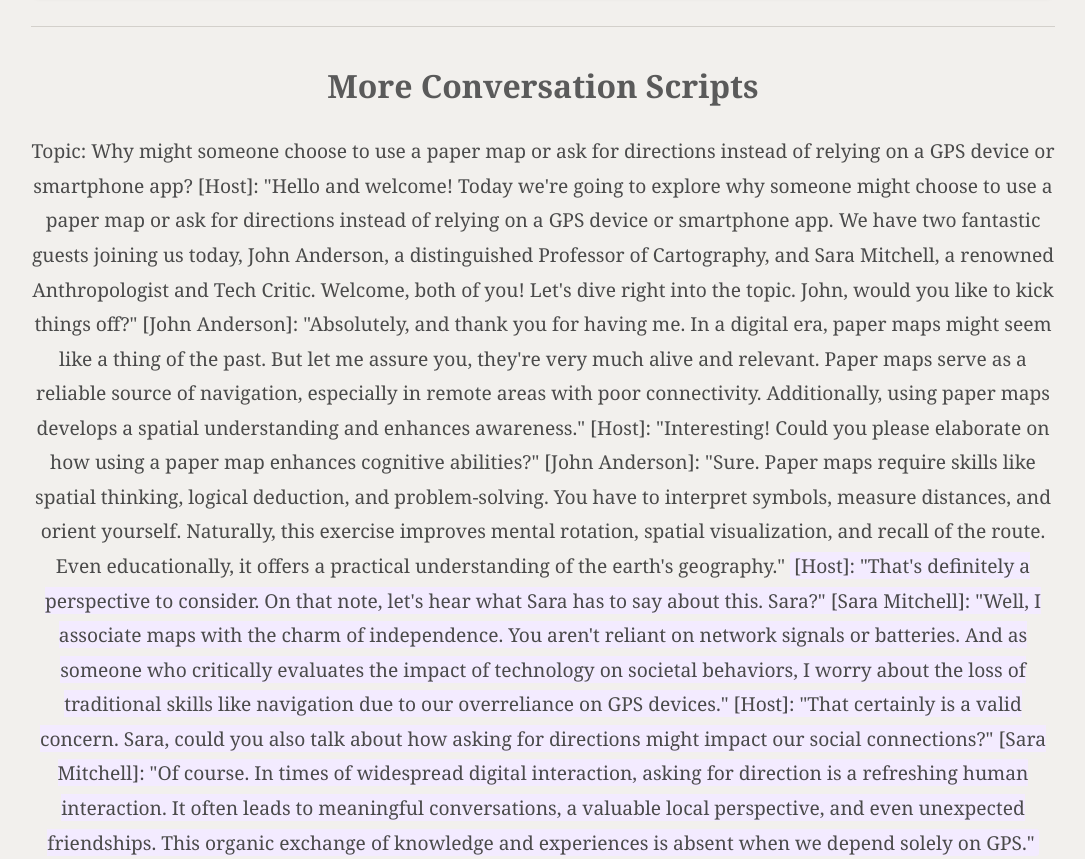
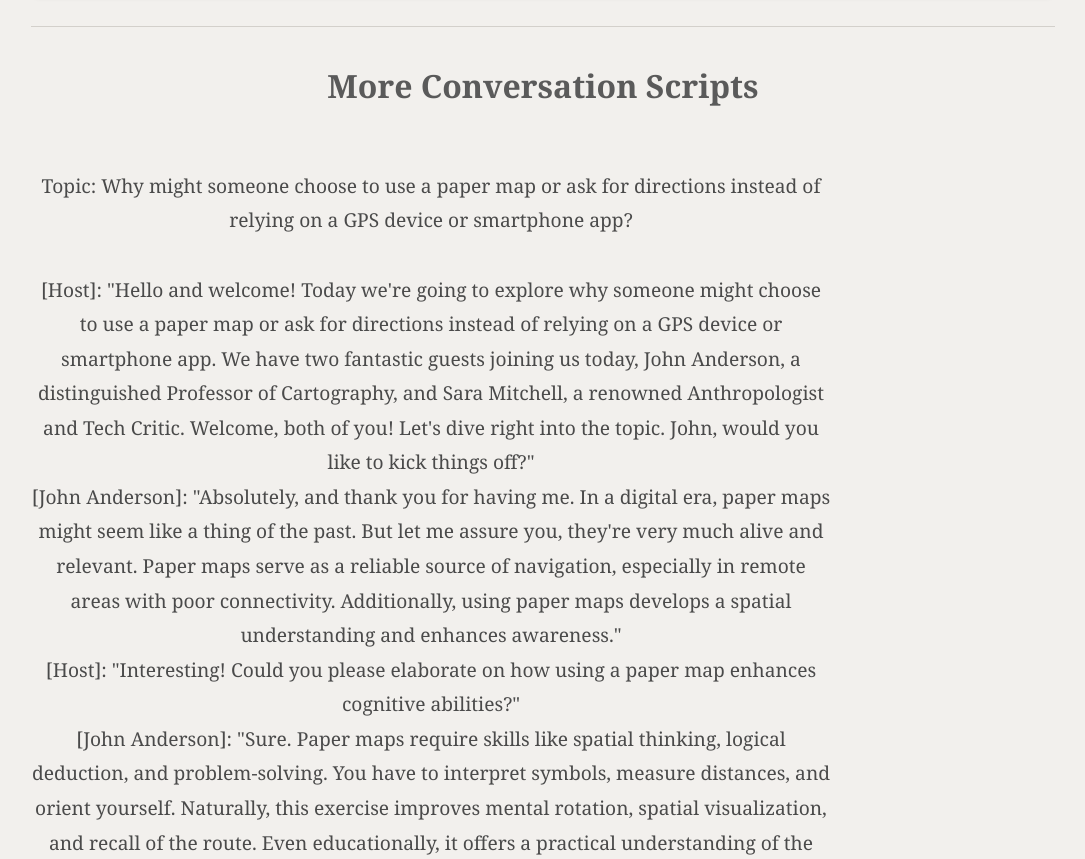
Before and after one commit to Podcast-agent/demo, a plain HTML site: page index.html in a window 1280 px wide. Shown: the part 5420-6279 px from the top of the page, without its empty margins (97-1182 px from the left). Drawn offline with Linux system fonts and the light colour scheme.

Commit message:
Update index.html

```diff
--- a/index.html
+++ b/index.html
@@ -102,6 +102,12 @@
           padding: 0 4px;
           border-radius: 3px;
         }
+
+        .morescripts {
+          line-height: 1.8;
+          max-width: 800px;
+          white-space: pre-line;
+        }
     </style>
 </head>
 <body>
@@ -135,7 +141,7 @@
 
     <section>
         <h2>More Conversation Scripts</h2>
-        <p>
+        <p class="morescripts">
             Topic: Why might someone choose to use a paper map or ask for directions instead of relying on a GPS device or smartphone app?
 
             [Host]: "Hello and welcome! Today we're going to explore why someone might choose to use a paper map or ask for directions instead of relying on a GPS device or smartphone app. We have two fantastic guests joining us today, John Anderson, a distinguished Professor of Cartography, and Sara Mitchell, a renowned Anthropologist and Tech Critic. Welcome, both of you! Let's dive right into the topic. John, would you like to kick things off?"
```
